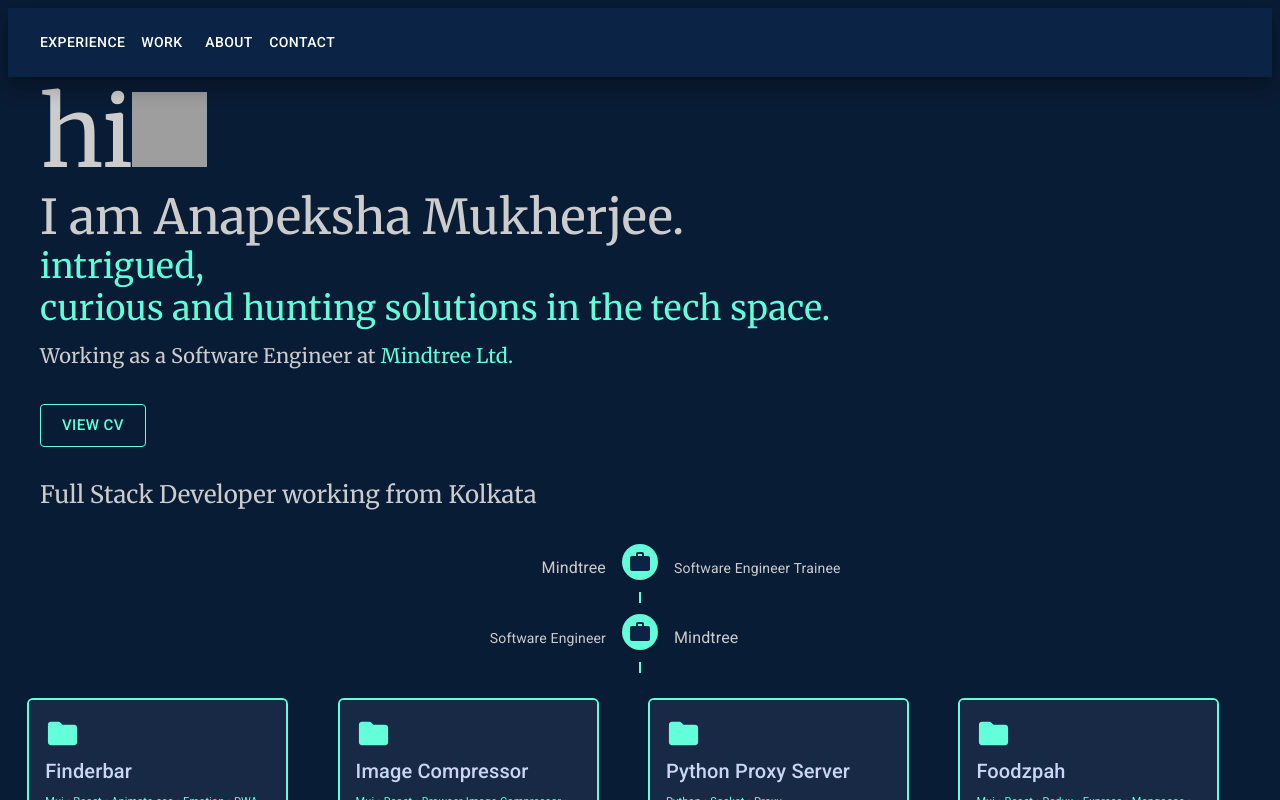
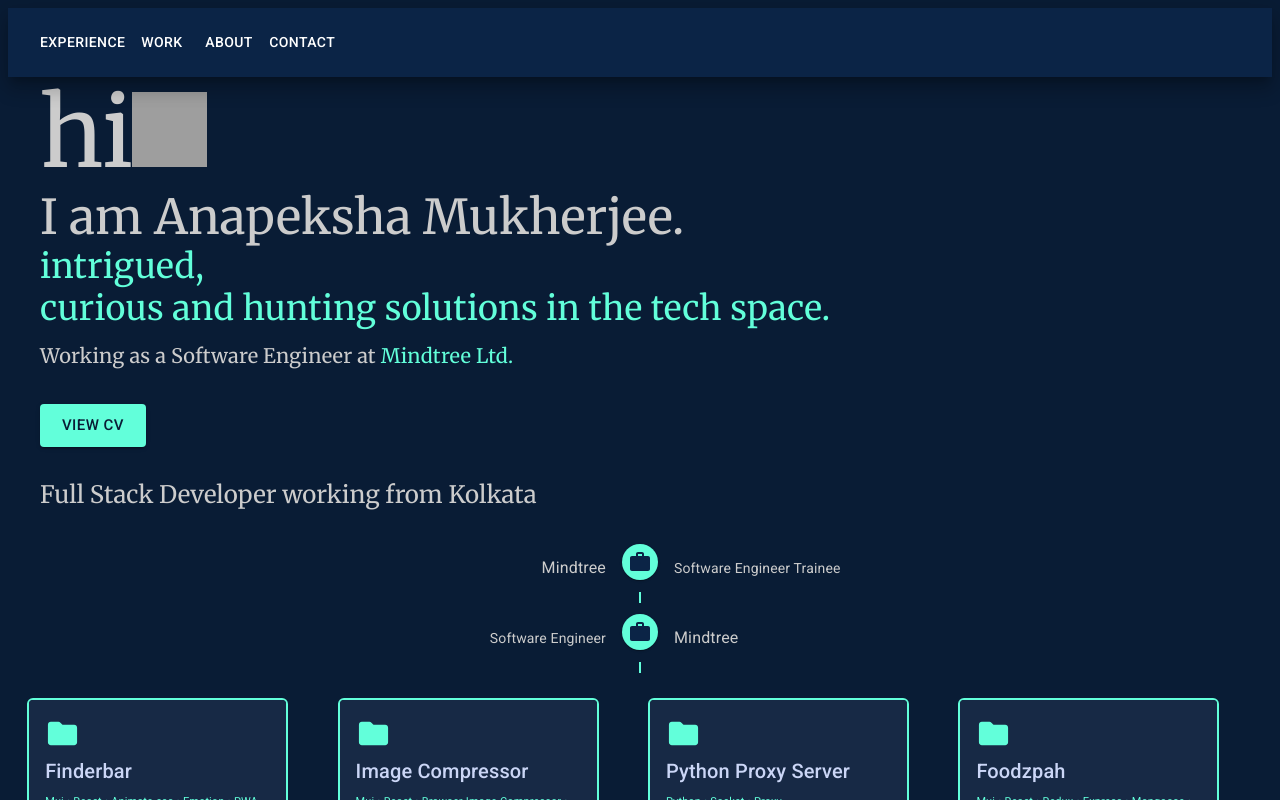
Before and after one commit to anapeksha/Portfolio, a React (Create React App) app: page / in a window 1280 px wide. Shown: the top 800 px of the page. Built offline with nearby package versions, Linux system fonts and the light colour scheme; grey boxes are pictures that could not be loaded.

Commit message:
button variant changed

```diff
--- a/src/pages/Home.tsx
+++ b/src/pages/Home.tsx
@@ -52,11 +52,11 @@ const Home: React.FC = () => {
 			</CustomTypography>
 			<Box sx={{ mb: 4 }}>
 				<Button
-					variant="outlined"
+					variant="contained"
 					size="large"
+					color="secondary"
 					style={{
-						borderColor: "#62ffda",
-						color: "#62ffda",
+						color: "#091c35",
 					}}
 					onClick={() => {
 						setModalOpen(true);
```
